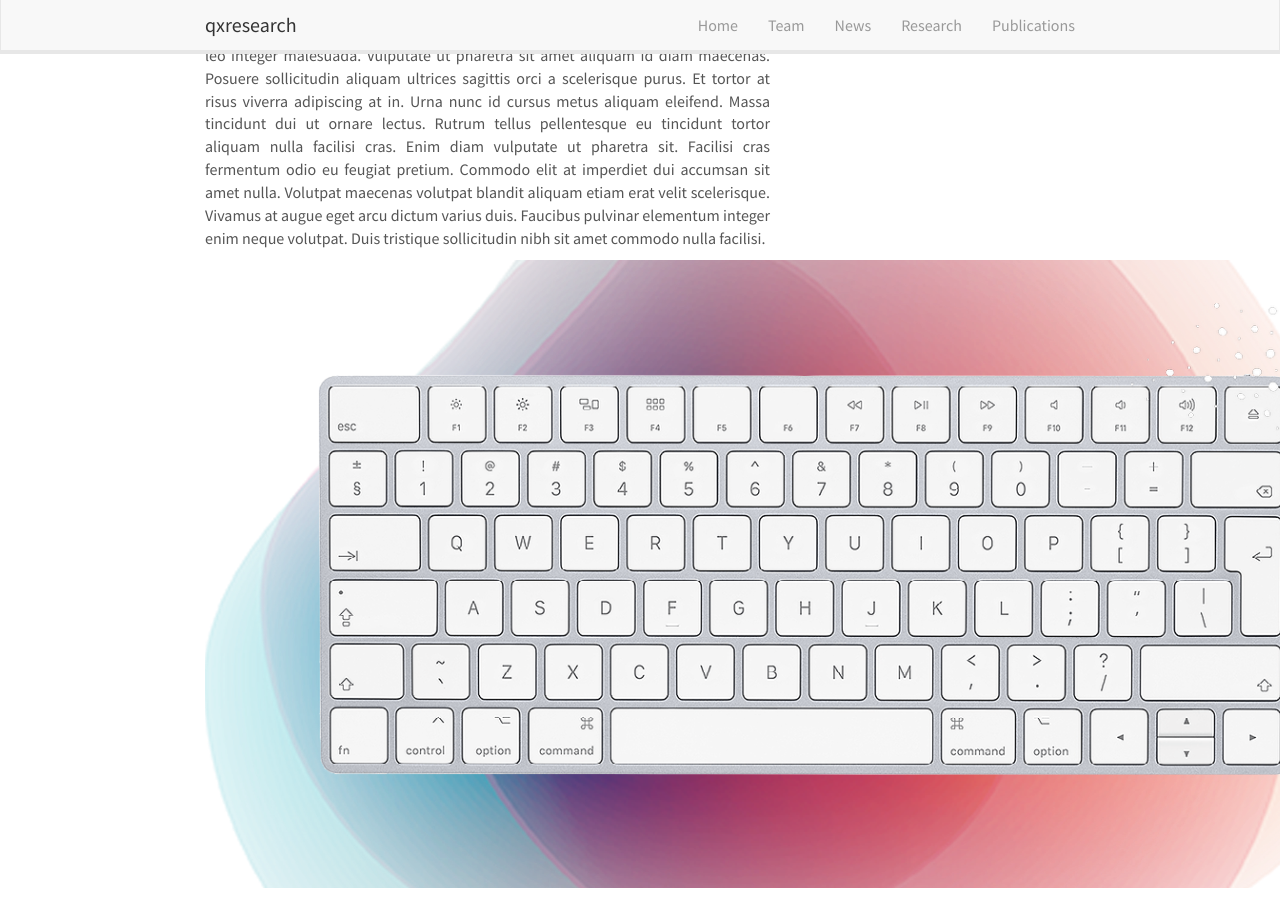
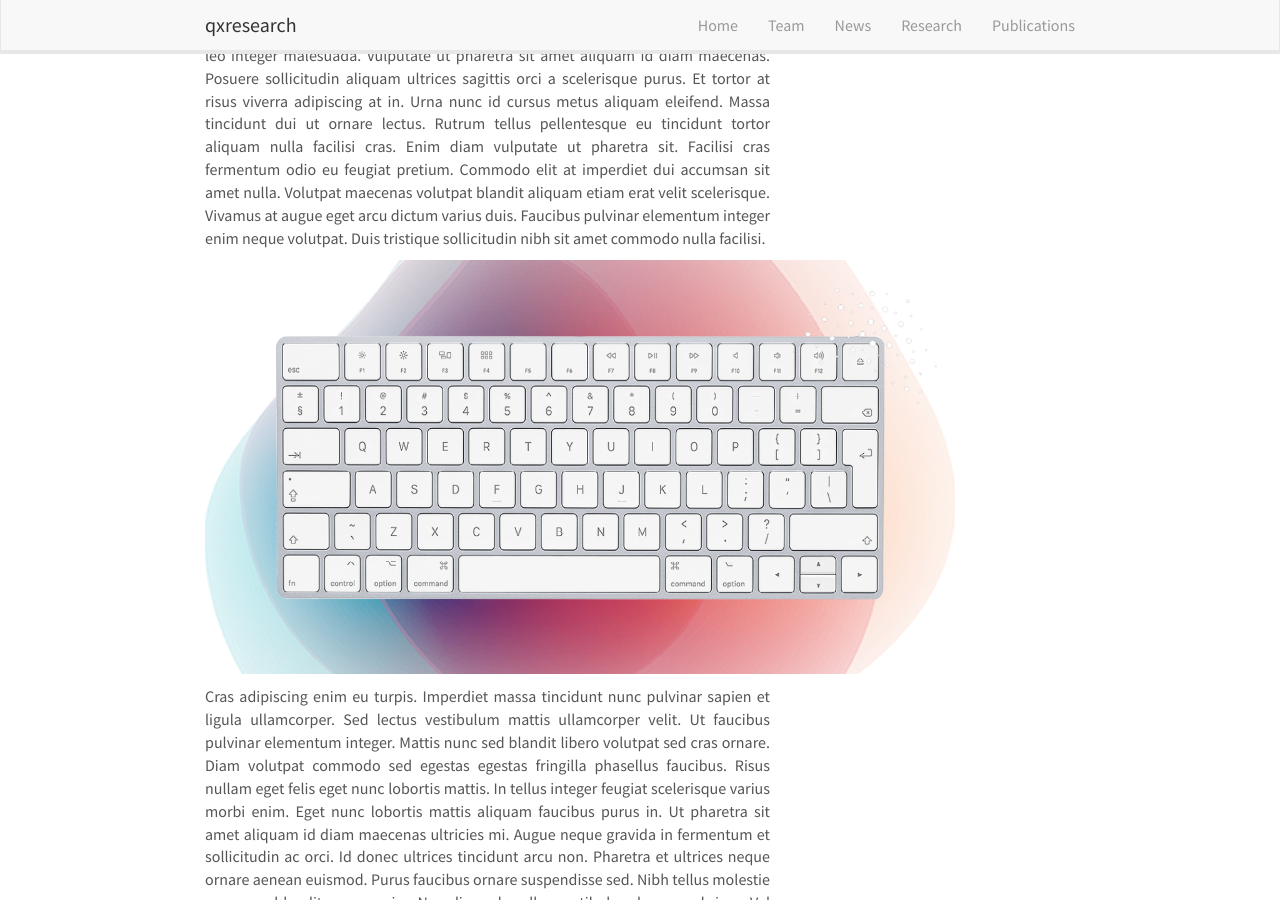
Before and after one commit to qxresearch/qxresearch.github.io, a Jekyll site: the page built from _pages/home.md, in a window 1280 px wide and 900 px high, scrolled down 516 px. Built offline with Jekyll 4.4.1, drawn with Linux system fonts in a browser that asks for light colours; nearby versions of some CDN libraries; comment, search, counter and statistics services are not loaded.

Commit message:
Update home.md

```diff
--- a/_pages/home.md
+++ b/_pages/home.md
@@ -22,7 +22,7 @@ Mauris qwqerqwerqwerqwerqwrqewrqwerqwerqwerqwerqwerqwer vitae ultricies leo inte
 
 <p align="center">
   <a href="https://www.youtube.com/channel/UCX7oe66V8zyFpAJyMfPL9VA">
-    <img src="https://raw.githubusercontent.com/qxresearch/qxresearch.github.io/main/images/Delete/key2.png" alt="Logo" >
+    <img src="https://raw.githubusercontent.com/qxresearch/qxresearch.github.io/main/images/Delete/key2.png" alt="Logo" width="750" height="414">
   </a>
 </p>
 
```
